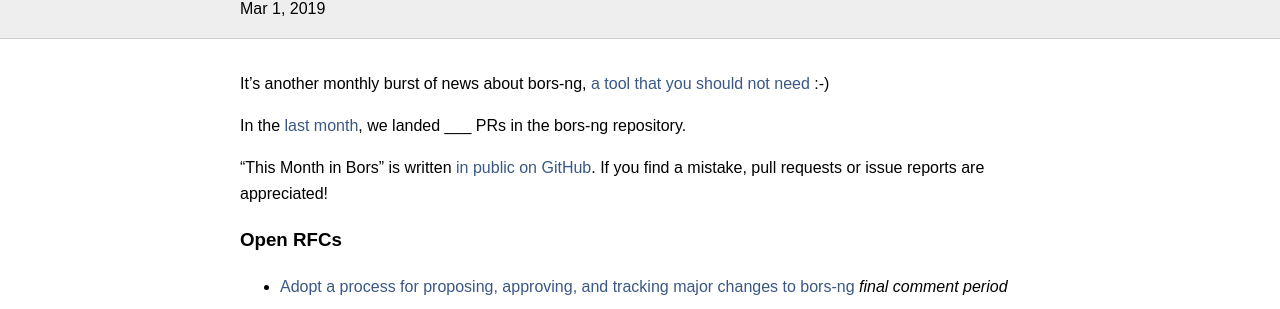
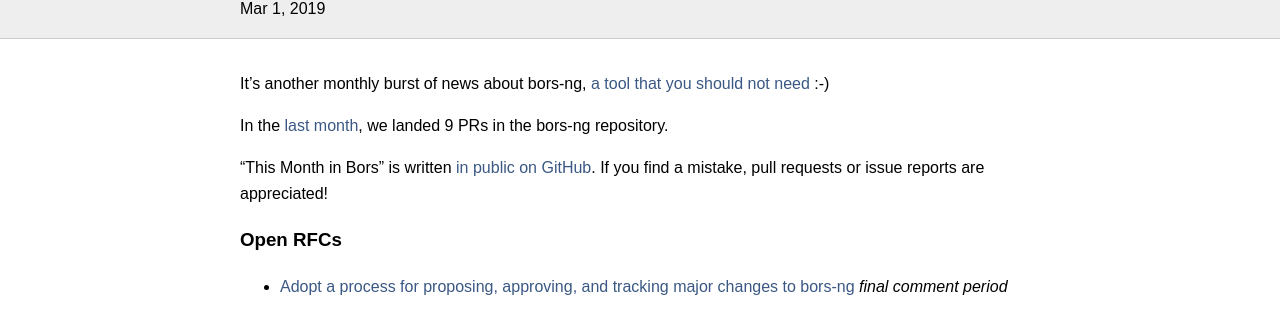
Before and after one commit to bors-ng/bors-ng.github.io, a Jekyll site: the page built from _posts/2019-03-01-tmib-26.md, in a window 1280 px wide. Shown: the part 115-424 px from the top of the page. Built offline with Jekyll 4.4.1, drawn with Linux system fonts in a browser that asks for light colours.

Commit message:
Add commit count

```diff
--- a/_posts/2019-03-01-tmib-26.md
+++ b/_posts/2019-03-01-tmib-26.md
@@ -8,8 +8,8 @@
 
 It's another monthly burst of news about bors-ng, [a tool that you should not need](https://habr.com/ru/post/436264/) :-)
 
-In the [last month](https://github.com/bors-ng/bors-ng/pulls?utf8=%E2%9C%93&q=is%3Apr%20is%3Aclosed%20closed%3A2019-02-01..2019-02-28),
-we landed ___ PRs in the bors-ng repository.
+In the [last month](https://github.com/bors-ng/bors-ng/pulls?utf8=%E2%9C%93&q=is%3Apr%20is%3Amerged%20closed%3A2019-02-01..2019-02-28),
+we landed 9 PRs in the bors-ng repository.
 
 "This Month in Bors" is written [in public on GitHub][GitHub for TMiB].
 If you find a mistake, pull requests or issue reports are appreciated!
```
